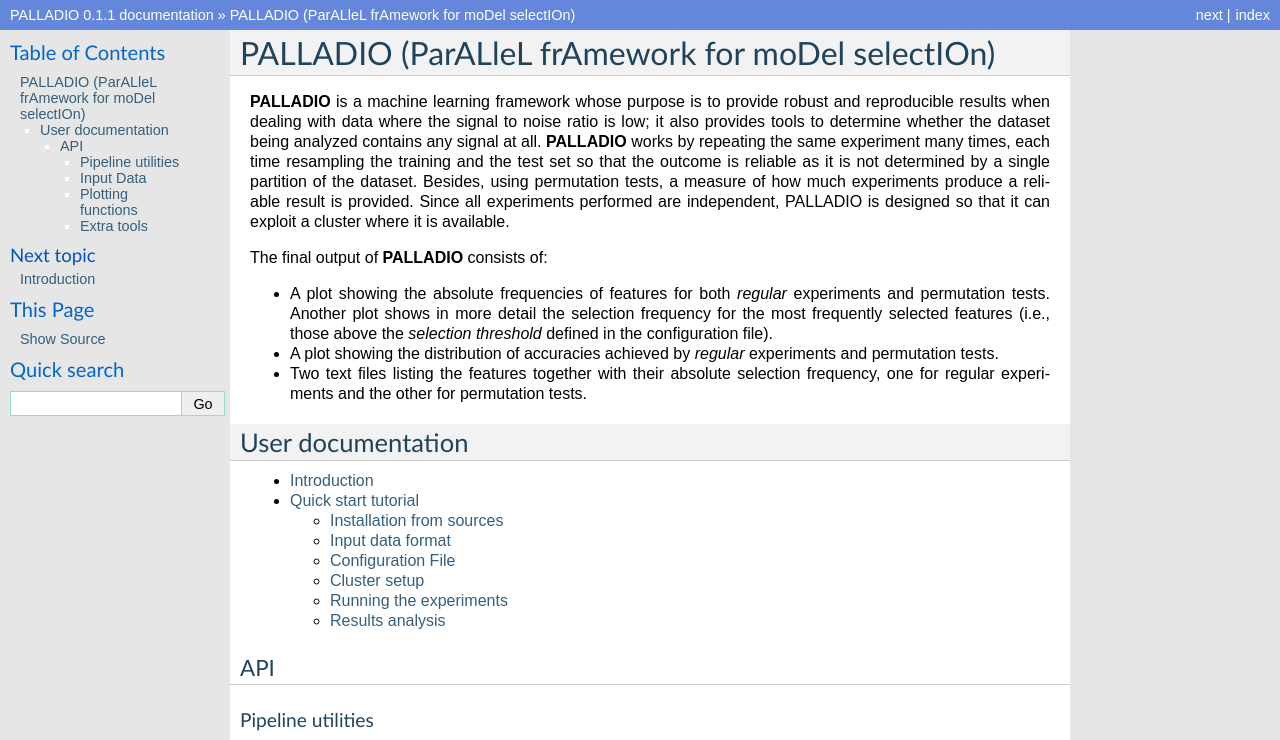
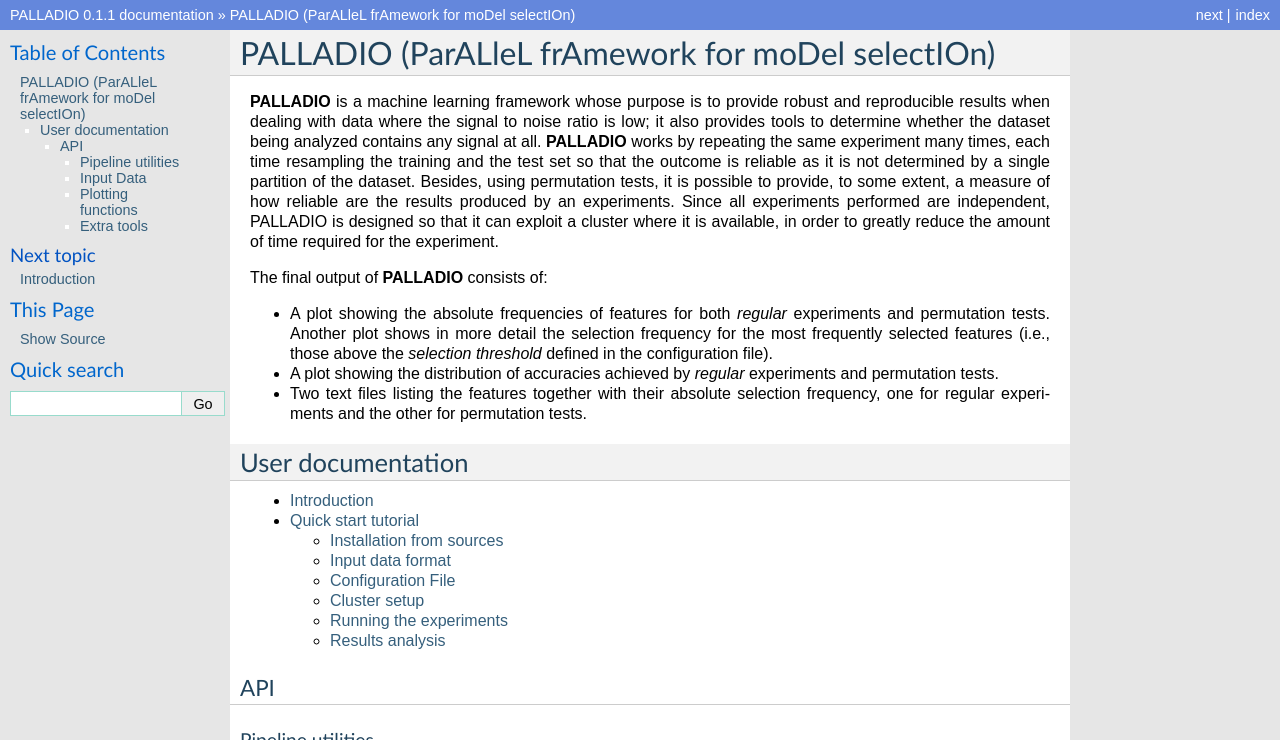
Before and after one commit to slipguru/palladio, a Sphinx documentation site: the page built from doc/source/index.rst, in a window 1280 px wide and 900 px high, cut to the strip 0-740 px from the top of the window. Built offline with Sphinx 7.4.7, drawn with Linux system fonts in a browser that asks for light colours; pages that are not in the unit, such as notebooks, are missing from menus; some of the changed lines change nothing that is shown.

Commit message:
modified docs

```diff
--- a/doc/source/index.rst
+++ b/doc/source/index.rst
@@ -5,8 +5,8 @@ PALLADIO (ParALleL frAmework for moDel selectIOn)
 =================================================
 
 **PALLADIO** is a machine learning framework whose purpose is to provide robust and reproducible results when dealing with data where the signal to noise ratio is low; it also provides tools to determine whether the dataset being analyzed contains any signal at all.
-**PALLADIO** works by repeating the same experiment many times, each time resampling the training and the test set so that the outcome is reliable as it is not determined by a single partition of the dataset. Besides, using permutation tests, a measure of how much experiments produce a reliable result is provided.
-Since all experiments performed are independent, PALLADIO is designed so that it can exploit a cluster where it is available.
+**PALLADIO** works by repeating the same experiment many times, each time resampling the training and the test set so that the outcome is reliable as it is not determined by a single partition of the dataset. Besides, using permutation tests, it is possible to provide, to some extent, a measure of how reliable are the results produced by an experiments.
+Since all experiments performed are independent, PALLADIO is designed so that it can exploit a cluster where it is available, in order to greatly reduce the amount of time required for the experiment.
 
 The final output of **PALLADIO** consists of:
 
--- a/doc/source/tutorial.rst
+++ b/doc/source/tutorial.rst
@@ -47,13 +47,26 @@ source package which contains a ``examples\data`` directory with some data files
 * ``n_samples x 1`` labels vector
 * ``configuration`` file
 
+.. _input-data-format:
+
 Input data format
 -----------------
-Input data are assumed to be:
+Input data (gene expression matrix and labels) are assumed to be textual ad
+separated by a char (delimiter).
+For example, the given data matrix (of Leukemia gene expressions) is a text file
+where samples are organized by columns and microarray probes by row and gene
+expressions values are separated by a comma (``','``).
 
-.. * ``numpy`` array stored in ``.npy`` files organized with a row for each sample and a column for each feature,
-* tabular data stored in comma separated ``.csv`` files presenting the variables header on the first row and the sample indexes on the first column,
-.. * toy examples available from ``adenine.utils.data_source`` function.
+.. literalinclude:: ../../example/data/gedm.csv
+   :lines: 1, 150-160
+   :append: ...
+
+Labels contains information about the given samples, indicated if they belong
+to the ALL (Acute Lymphoblastic Leukemia) or AML (Acute Myeloid Leukemia) group:
+
+.. literalinclude:: ../../example/data/labels.csv
+   :lines: 1-6, 29-34
+   :append: ...
 
 .. _configuration:
 
@@ -65,7 +78,7 @@ imported as a module, then all the code is executed. In this file the user can d
 .. literalinclude:: ../../example/config_l1l2.py
    :language: python
 
-.. _experiment:
+.. _cluster-setup:
 
 Cluster setup
 -----------------------
@@ -81,6 +94,8 @@ The content of the home folder once all required objects have been transfered to
     $ ls experiment_folder
     data_file.csv labels_file.csv config.py
 
+.. _running-experiments:
+
 Running the experiments
 -----------------------
 
@@ -92,7 +107,7 @@ Here ``N_JOBS`` obviously determines how many parallel jobs will be spawned and
 
 Take into account that if optimized linear algebra libraries are present on the nodes (as it is safe to assume for most clusters) you should tune the number of jobs so that cores are optimally exploited: since those libraries already parallelize operations, it is useless to assign too many slots for each node.
 
-.. _analysis:
+.. _results-analysis:
 
 Results analysis
 ----------------
```
